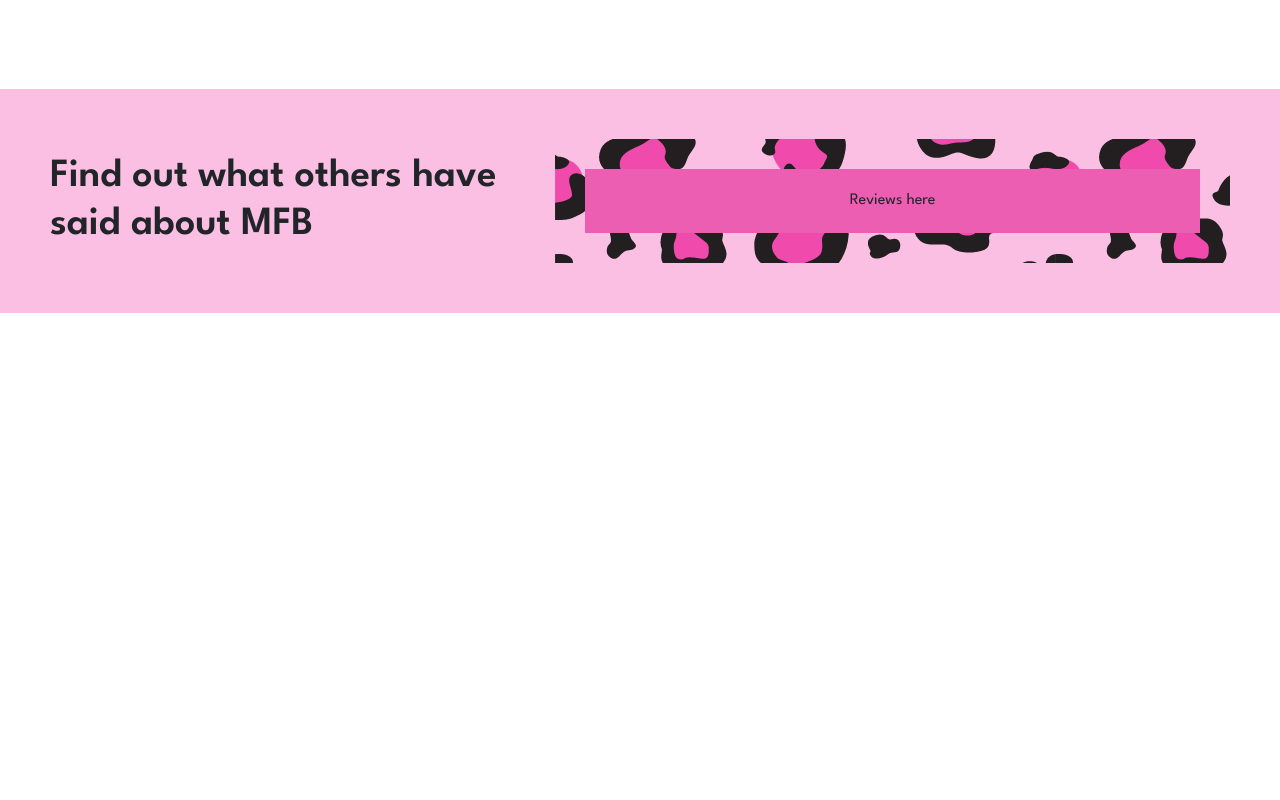
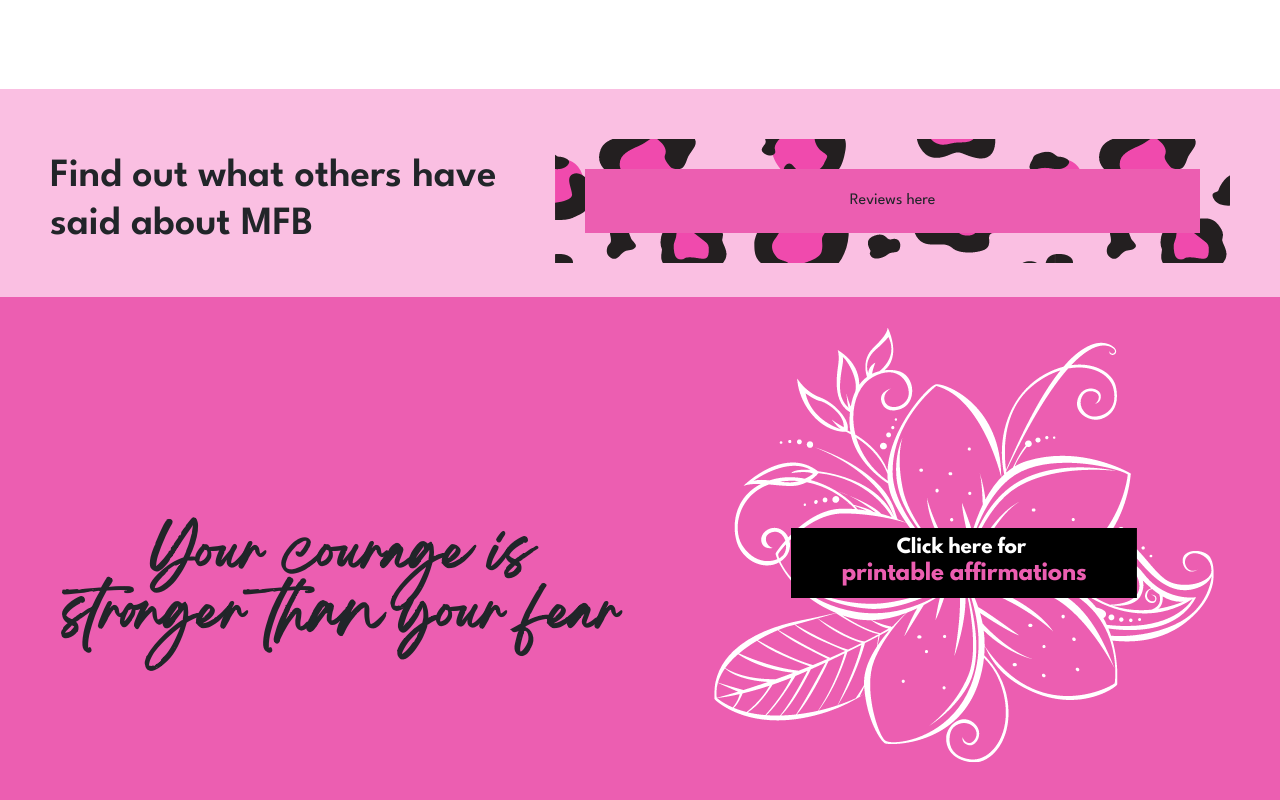
Before and after one commit to AlexJackson01/mighty-fierce-birth, a React (Create React App) app in the folder client/: page / in a window 1280 px wide. Shown: the part 2998-3798 px from the top of the page. Before the commit the page ends 3311 px from the top, so only its background shows below. Built offline with nearby package versions, Linux system fonts and the light colour scheme.

Commit message:
Added affirmations section

```diff
--- a/client/src/App.css
+++ b/client/src/App.css
@@ -1,5 +1,10 @@
 html {
     scroll-behavior: smooth;
+}
+
+@font-face {
+    font-family: 'Breathing'; /*a name to be used later*/
+    src: url('./assets/fonts/Breathing.ttf'); /*URL to font*/
 }
 
 body {
@@ -156,3 +161,49 @@ h1 {
     padding: 20px;
     text-align: center;
 }
+
+.affirmations-section {
+    background-color: #EC5EB1;
+    /* padding: 50px; */
+}
+
+.affirmation {
+    font-family: "Breathing";
+    padding-left: 50px;
+    /* padding-right: 50px; */
+    padding-top: 50px;
+    text-align: center;
+    font-size: 50px;
+
+}
+
+.flower {
+    display: block;
+    text-align: center;
+    margin: 0 auto;
+}
+
+.affirm-button {
+    background-color: black;
+    text-align: center;
+    color: white;
+    /* width: 200px; */
+    outline: none;
+    border: none;
+    position: relative;
+    top: 50%;
+    left: 40%;
+    bottom: 50%;
+    font-size: 20px;
+    font-weight: 600;
+    padding-left: 20px;
+    padding-right: 20px;
+}
+
+.button-text {
+    color: #EC5EB1;
+    font-size: 30px;
+    margin-top: -20px;
+    margin-bottom: -3px;
+
+}
--- a/client/src/App.js
+++ b/client/src/App.js
@@ -5,6 +5,7 @@ import Home from './components/Home';
 import Courses from './components/Courses';
 import About from './components/About';
 import Reviews from './components/Reviews';
+import Affirmations from './components/Affirmations';
 import Contact from './components/Contact';
 import TandCs from './components/TermsConditions';
 import Footer from './components/Footer';
@@ -35,6 +36,10 @@ function App() {
         <Reviews />
       </section>
 
+      <section>
+        <Affirmations />
+      </section>
+
       {/* <Routes>
         <Route path="/" element={<Home />} />
         <Route path="/courses" element={<Courses />} />
--- /dev/null
+++ b/client/src/components/Affirmations.js
@@ -0,0 +1,25 @@
+import React from 'react';
+import Grid from '@mui/material/Grid';
+import Video from '../assets/videos/about-video.mp4';
+import Flower from '../assets/images/flower.png';
+
+
+
+export default function Affirmations() {
+  return (
+    <div className="affirmations-section">
+        <Grid container spacing={2}>
+            <Grid item xs={12} sm={12} md={6}>
+                <h1 className="affirmation">Your courage is stronger than your fear</h1>
+            </Grid>
+            <Grid item xs={12} sm={12} md={6}>
+                {/* <button className="affirm-button">
+                    <p>Click here for</p>
+                    <p className="button-text">printable affirmations</p>
+                    </button> */}
+                <img src={Flower} className="flower" />
+            </Grid>
+        </Grid>
+    </div>
+  )
+}
```
Also changed, not shown: client/src/assets/images/flower.png (added).
